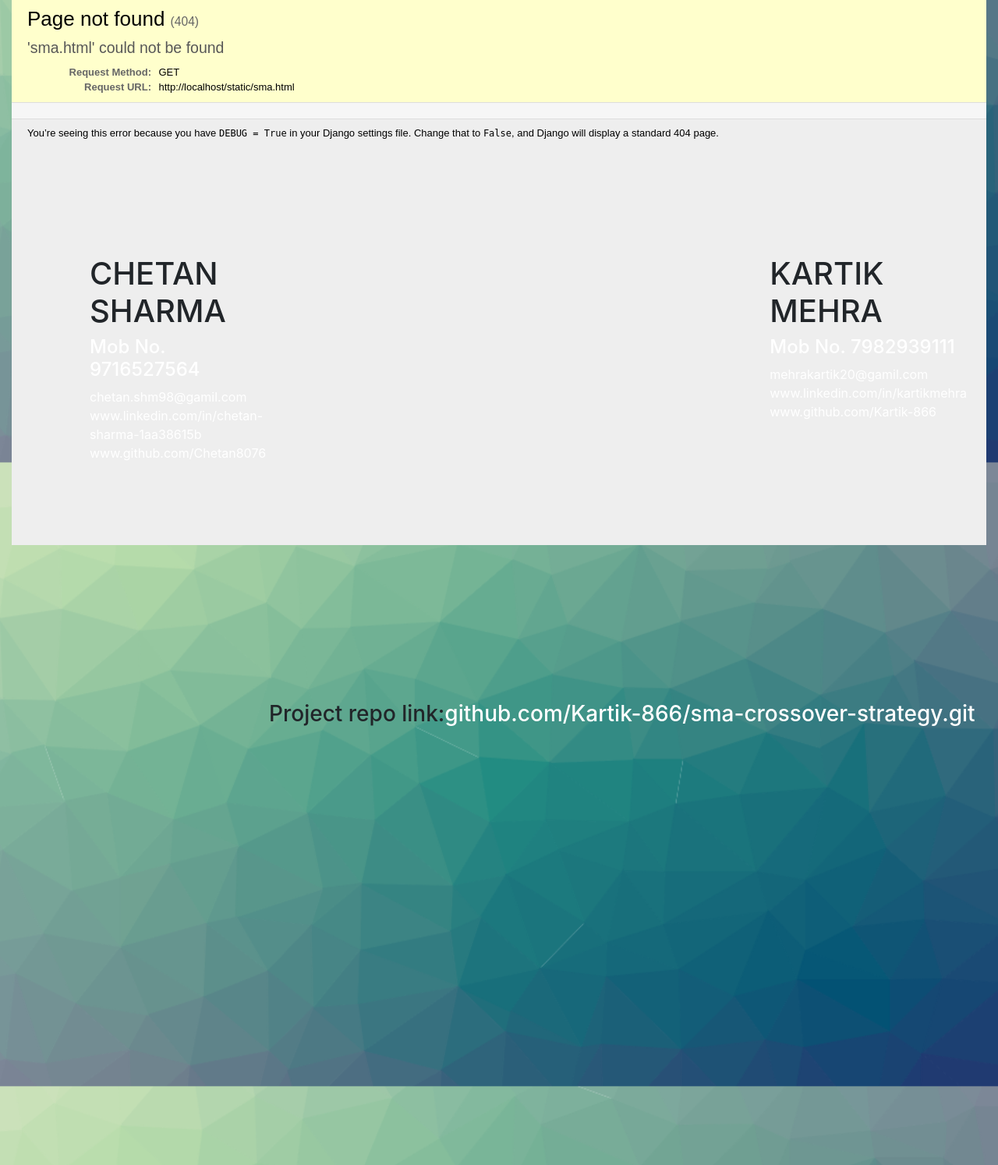
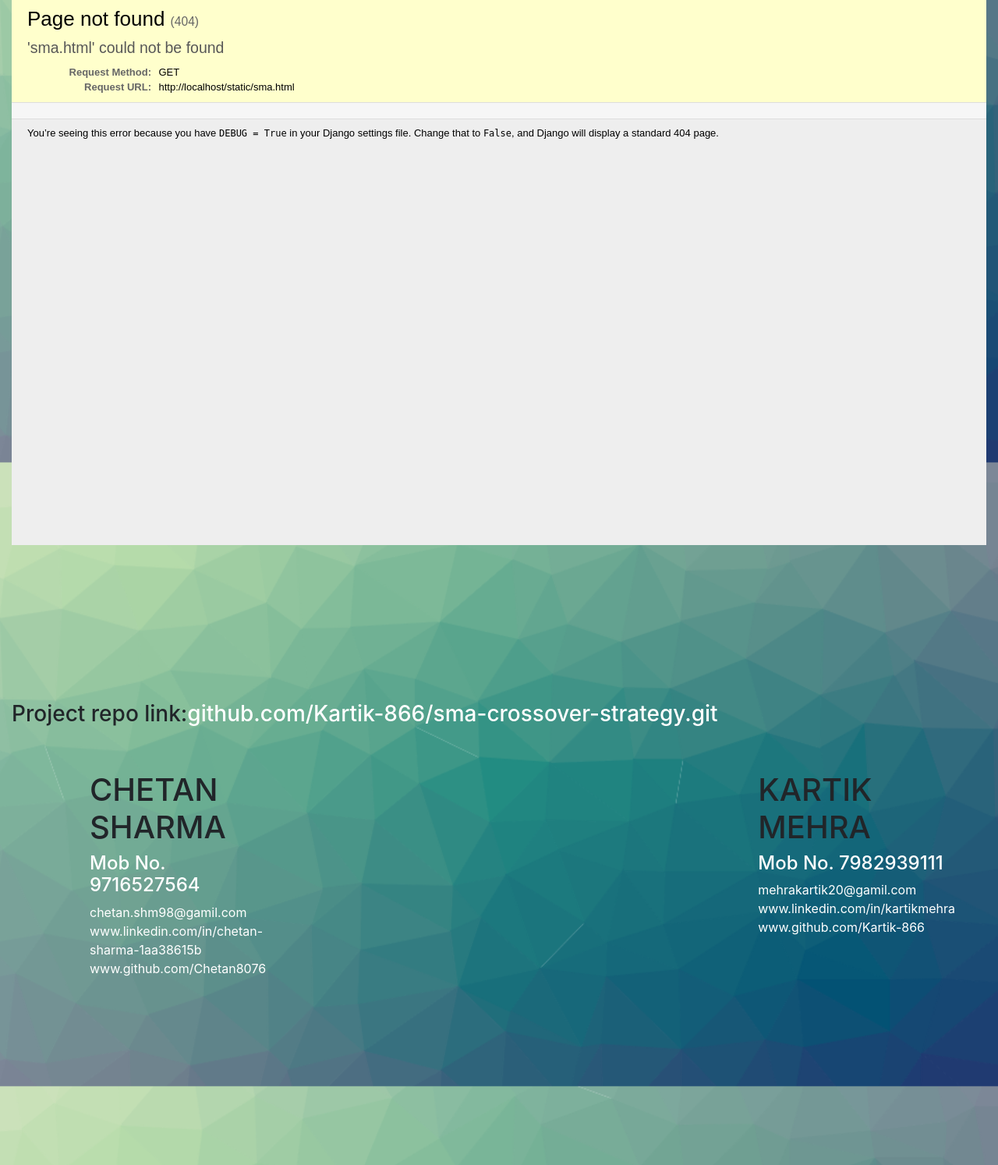
Before and after one commit to mehrakartik/sma-crossover-strategy, a Django app: page /smacs/ in a window 1280 px wide. Shown: the part 207-1701 px from the top of the page at 78% size. Run offline with Django 3.2, Linux system fonts and the light colour scheme; some libraries are stand-ins or nearby versions.

Commit message:
about us update

```diff
--- a/templates/SMACS.html
+++ b/templates/SMACS.html
@@ -130,20 +130,21 @@
 </div>
 </div>
 
-<br><br><br>
+<!-- <br><br><br> -->
 
 
   <div class="container-fluid">
-  <h3 style="margin-left: 330px;margin-top: 30px;">Project repo link:<a href="https://github.com/Kartik-866/sma-crossover-strategy.git" style="color: white;">github.com/Kartik-866/sma-crossover-strategy.git</a></h3>
+  <h3 style="margin-left: 330pxy">Project repo link:<a href="https://github.com/Kartik-866/sma-crossover-strategy.git" style="color: white;">github.com/Kartik-866/sma-crossover-strategy.git</a></h3>
 </div>
 
 
 
-
+<!-- <br><br><br><br><br><br><br><br><br><br><br><br><br><br> -->
+<br><br>
 <div class="container-fluid">
-  <div class="row" id ="aboutus" style=" position: absolute;bottom: 0px;margin-top: 100px;">
+  <div class="row" id ="aboutus" style=";bottom: 0px;">
     <div class="col" style="float: left;margin-left: 100px;">
-      <h1 style="margin-top: 1000px;" >CHETAN SHARMA</h1>
+      <h1  >CHETAN SHARMA</h1>
       <h4 style="color:white;">Mob No. 9716527564</h4>
 
       <a  style="color : white;"> chetan.shm98@gamil.com</a>
@@ -152,7 +153,7 @@
 
     </div>
     <div class="col" style="margin-left: 600px;margin-right: 40px;float: right;">
-      <h1 style="margin-top: 1000px" >KARTIK MEHRA</h1>
+      <h1 >KARTIK MEHRA</h1>
       <h4 style="color:white;">Mob No. 7982939111</h4>
       <a href="mehrakartik20@gmail.com" style="color : white;">mehrakartik20@gamil.com</a>
       <a href="https://www.linkedin.com/in/kartikmehra" style="color: white;"> www.linkedin.com/in/kartikmehra </a>
```
